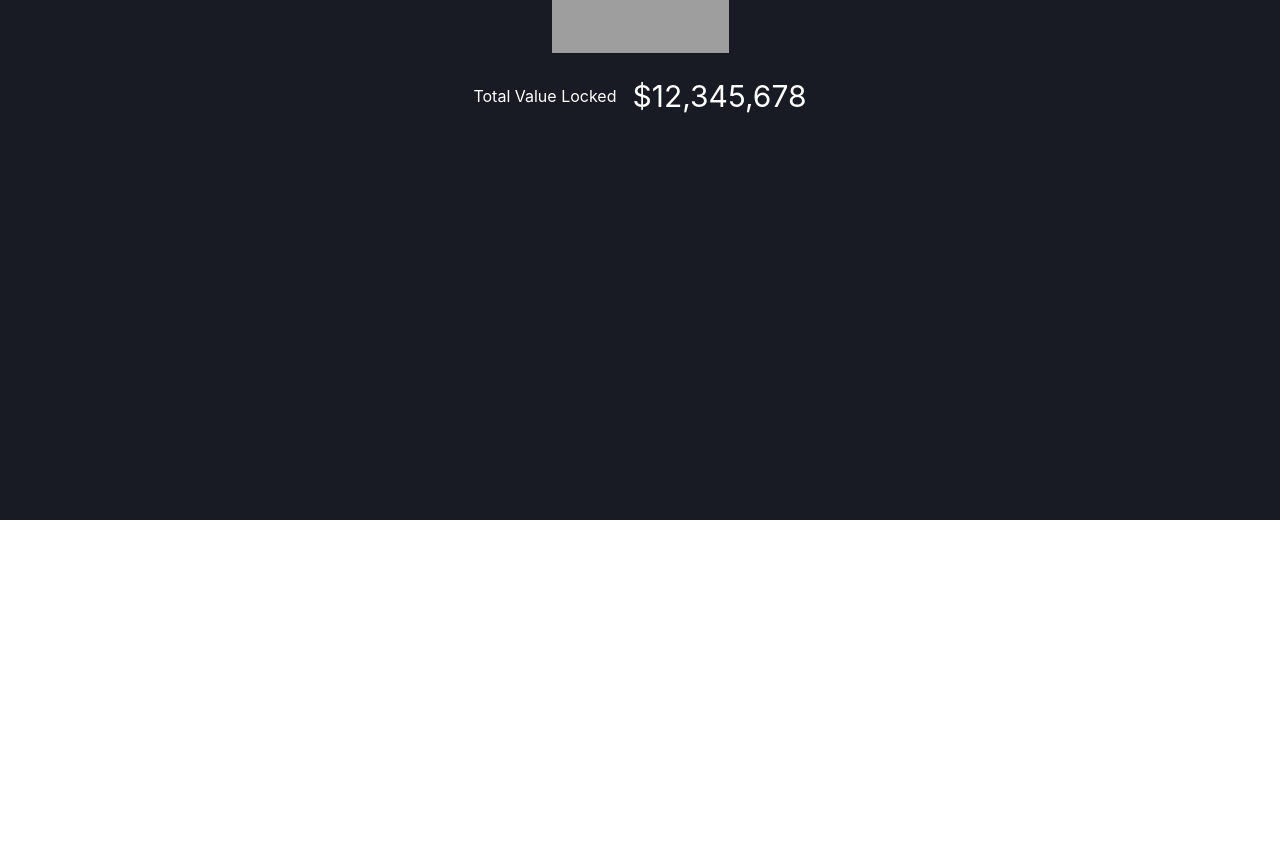
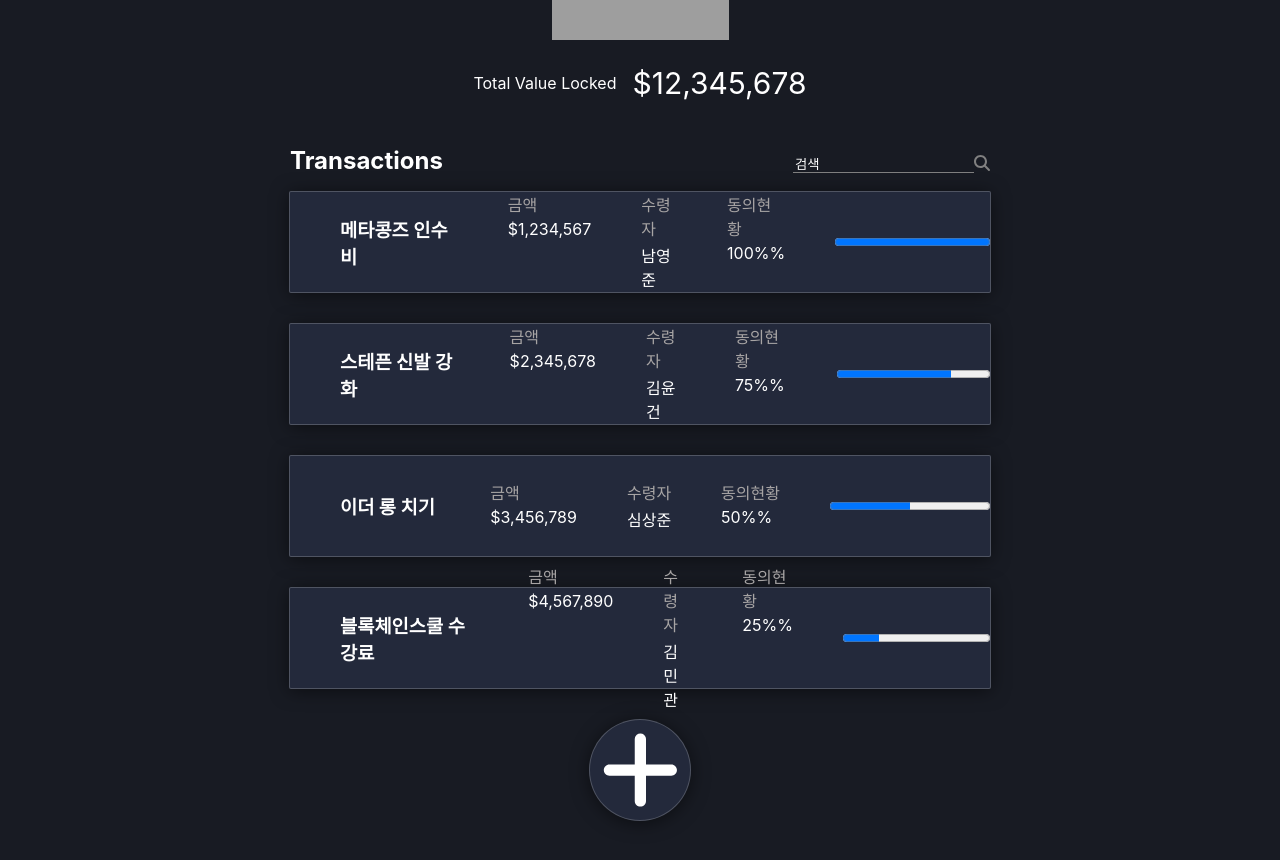
Before and after one commit to km3140/KDT_Hackathon_Mockup, a React (Create React App) app: page / in a window 1280 px wide. Shown: the part 280-1140 px from the top of the page. Before the commit the page ends 800 px from the top, so only its background shows below. Built offline with nearby package versions, Linux system fonts and the light colour scheme; grey boxes are pictures that could not be loaded.

Commit message:
게이지 추가 전

```diff
--- a/src/App.css
+++ b/src/App.css
@@ -1,17 +1,26 @@
-.background {
+html {
   background-color: #181b23;
-  height: 100vh;
+  background-size: cover;
 }
 h1 {
   color: white;
   margin: 0px;
+  margin-left: 7px;
   padding: 1rem;
   width: 8rem;
   display: inline;
 }
+h1:hover {
+  cursor: pointer;
+}
 .wallet {
   color: #ffe646;
   padding: 2px;
+}
+.wallet-connect-btn:hover .wallet {
+  /*굳*/
+  color: #ccaa00;
+  cursor: pointer;
 }
 .wallet-connect-btn {
   display: flex;
@@ -36,6 +45,10 @@ h1 {
   color: hsla(0, 0%, 100%, 0.3);
   margin-right: 30px;
 }
+.menu-list li:hover {
+  color: #ffe646;
+  cursor: pointer;
+}
 .main-page {
   align-items: center;
   display: flex;
@@ -43,7 +56,7 @@ h1 {
   width: 100%;
   justify-content: center;
   margin-bottom: 200px;
-  margin-top: 124px;
+  margin-top: 111px;
 }
 .main-page img {
   width: 177px;
@@ -63,3 +76,84 @@ h1 {
 .tvl-value {
   font-size: 30px;
 }
+.transaction-box {
+  background-image: linear-gradient(317deg, #23293b 100%, #39425d 0);
+  box-shadow: 0 2px 18px 0 rgb(0 0 0 / 50%);
+  border: 1px solid hsla(0, 0%, 100%, 0.2);
+  border-radius: 2px;
+  width: 700px;
+  height: 100px;
+  display: flex;
+  align-items: center; /*??*/
+  margin-bottom: 30px;
+}
+.transaction-box:hover {
+  cursor: pointer;
+  border: none;
+}
+.transaction-box h3 {
+  color: white;
+  margin: 0 50px;
+}
+.transaction-menu-label {
+  color: rgb(167, 164, 164);
+  padding-bottom: 3px;
+}
+.transaction-menu-value {
+  color: white;
+}
+.transaction-menu {
+  display: flex;
+  margin-left: auto;
+  margin-right: 50px;
+  gap: 50px;
+}
+.transaction-header {
+  width: 700px;
+  height: 50px;
+  margin-bottom: 15px;
+  display: flex;
+  align-items: baseline; /*??*/
+}
+h2 {
+  color: white;
+}
+.transaction-header input {
+  outline: none;
+  background: none;
+  border: none;
+  border-bottom: 1px gray solid;
+  color: white;
+}
+.search-btn {
+  color: gray;
+}
+.search-btn:hover {
+  color: yellow;
+  cursor: pointer;
+}
+.search-box {
+  margin-left: auto;
+}
+.plus-transaction {
+  background-image: linear-gradient(317deg, #23293b 100%, #39425d 0);
+  box-shadow: 0 2px 18px 0 rgb(0 0 0 / 50%);
+  border: 1px solid hsla(0, 0%, 100%, 0.2);
+  border-radius: 2px;
+  width: 100px;
+  height: 100px;
+  align-items: center; /*??*/
+  margin-bottom: 30px;
+  font-size: 90px;
+  display: flex;
+  justify-content: center;
+  border-radius: 100% 100%;
+  margin: auto;
+}
+.plus {
+  color: white;
+}
+.plus:hover {
+  color: yellow;
+  cursor: pointer;
+}
--- a/src/App.js
+++ b/src/App.js
@@ -1,5 +1,5 @@
 import Main from './page/Main';
-import Transaction from './page/Transaction';
+import Transaction from './page/TransactionInfo';
 import Navbar from './component/Navbar';
 import logo from './logo.svg';
 import './App.css';
@@ -7,11 +7,11 @@ import { Routes, Route } from 'react-router-dom';
 
 function App() {
   return (
-    <div className="background">
+    <div>
       <Navbar />
       <Routes>
         <Route path="/" element={<Main />} />
-        <Route path="/transaction/:id" element={<Transaction />} />
+        <Route path="/transactionInfo/:id" element={<Transaction />} />
       </Routes>
     </div>
   );
--- a/src/component/Navbar.js
+++ b/src/component/Navbar.js
@@ -3,7 +3,7 @@ import { FontAwesomeIcon } from '@fortawesome/react-fontawesome';
 import { faWallet } from '@fortawesome/free-solid-svg-icons';
 
 const Navbar = () => {
-  const menuList = ['메뉴1', '메뉴2', '메뉴3', '메뉴4'];
+  const menuList = ['메뉴1', '메뉴2', '메뉴3', ''];
   return (
     <div className="bar">
       <h1>No Leak</h1>
--- /dev/null
+++ b/src/component/TransactionBox.js
@@ -0,0 +1,37 @@
+import React from 'react';
+import { useNavigate } from 'react-router-dom';
+
+const TransactionBox = (props) => {
+  const navigater = useNavigate();
+
+  return (
+    <div
+      className="transaction-box"
+      onClick={navigater.bind(null, `/Transaction/${props.title}`)}
+    >
+      <div>
+        <h3>{props.title}</h3>
+      </div>
+      <div className="transaction-menu">
+        {/*추후 .map으로 코드 줄이기*/}
+        <div>
+          <div className="transaction-menu-label">금액</div>
+          <div className="transaction-menu-value">
+            ${parseInt(props.amount).toLocaleString('ko-KR')}
+          </div>
+        </div>
+        <div>
+          <div className="transaction-menu-label">수령자</div>
+          <div className="transaction-menu-value">{props.name}</div>
+        </div>
+        <div>
+          <div className="transaction-menu-label">동의현황</div>
+          <div className="transaction-menu-value">{props.agreePercent}%</div>
+        </div>
+      </div>
+      <progress value={parseInt(props.agreePercent)} max="100"></progress>
+    </div>
+  );
+};
+
+export default TransactionBox;
--- a/src/page/Main.js
+++ b/src/page/Main.js
@@ -1,13 +1,52 @@
+import { FontAwesomeIcon } from '@fortawesome/react-fontawesome';
+import { faSearch, faPlus } from '@fortawesome/free-solid-svg-icons';
 import React from 'react';
+import TransactionBox from '../component/TransactionBox';
 
 const main = () => {
-  const TvlValue = '12,345,678';
+  let TvlValue = 12345678;
   return (
     <div className="main-page">
       <img src="https://cdn-icons-png.flaticon.com/512/3073/3073524.png" />
       <div className="tvl-div">
         <span className="tvl-header">Total Value Locked</span>
-        <span className="tvl-value">${TvlValue}</span>
+        <span className="tvl-value">${TvlValue.toLocaleString('ko-KR')}</span>
+      </div>
+      <div className="transaction-header">
+        <h2>Transactions</h2>
+        <div className="search-box">
+          <input type="text" value="검색" />
+          <FontAwesomeIcon className="search-btn" icon={faSearch} />
+        </div>
+      </div>
+      <div className="transaction-list">
+        <TransactionBox
+          title="메타콩즈 인수비"
+          amount="1234567"
+          name="남영준"
+          agreePercent="100%"
+        />
+        <TransactionBox
+          title="스테픈 신발 강화"
+          amount="2345678"
+          name="김윤건"
+          agreePercent="75%"
+        />
+        <TransactionBox
+          title="이더 롱 치기"
+          amount="3456789"
+          name="심상준"
+          agreePercent="50%"
+        />
+        <TransactionBox
+          title="블록체인스쿨 수강료"
+          amount="4567890"
+          name="김민관"
+          agreePercent="25%"
+        />
+        <div className="plus-transaction">
+          <FontAwesomeIcon className="plus" icon={faPlus} />
+        </div>
       </div>
     </div>
   );
```
Also changed, not shown: src/page/TransactionInfo.js (renamed from src/page/Transaction.js).
